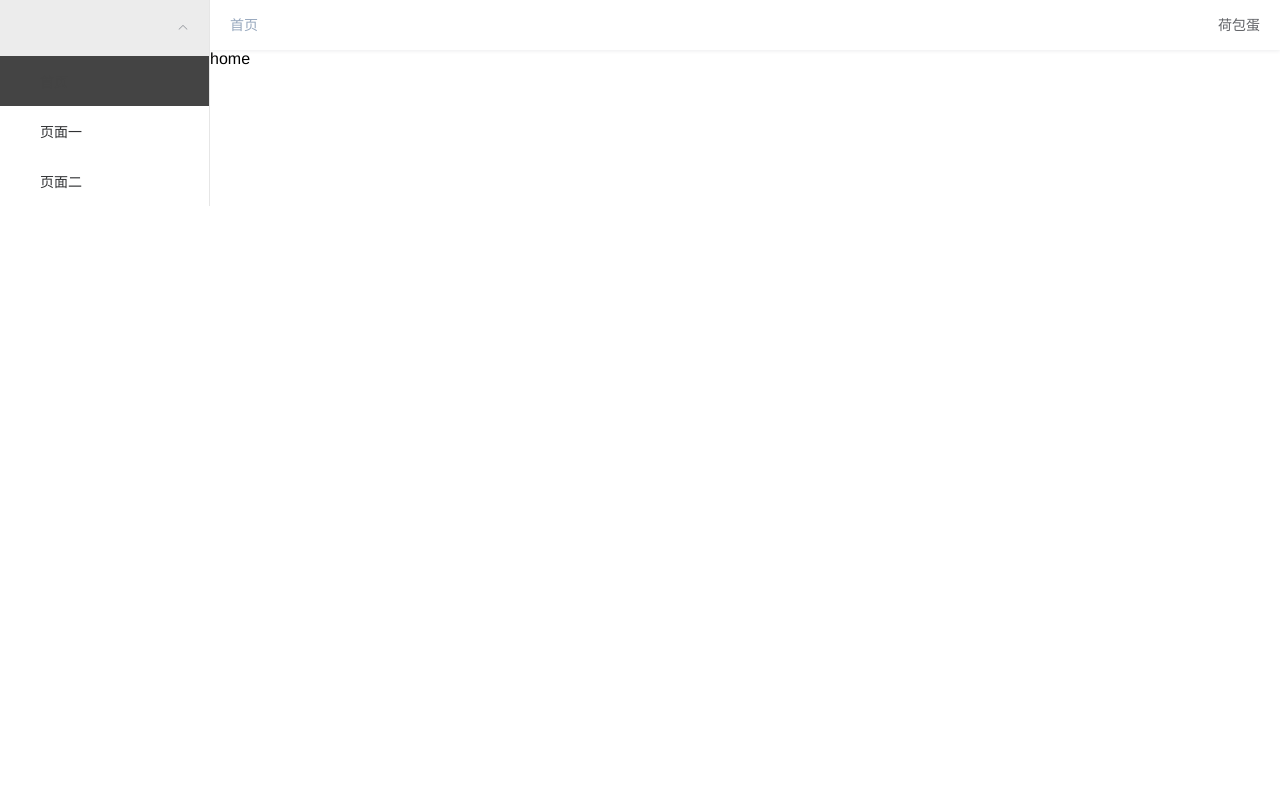
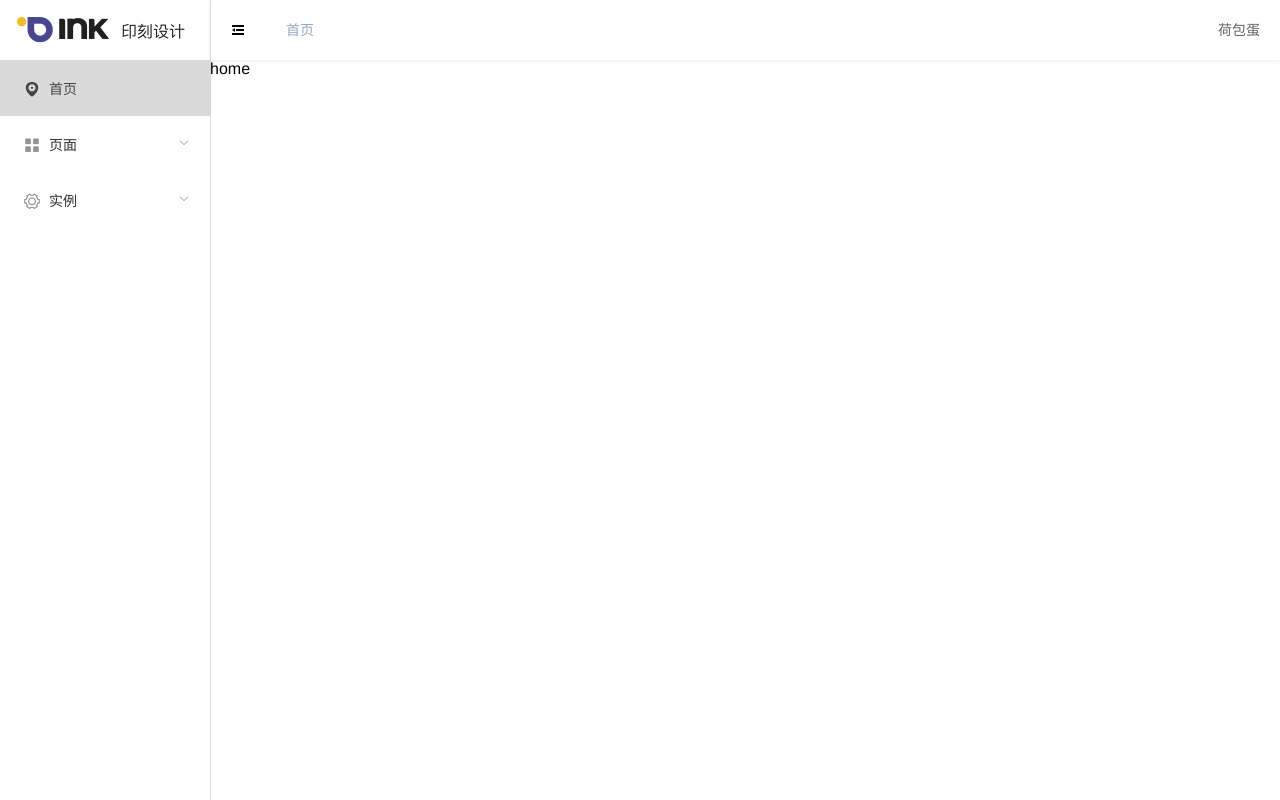
Before and after one commit to pinkqq/my-admin-template, a Vue app: page /home in a window 1280 px wide. Built offline with nearby package versions, Linux system fonts and the light colour scheme.

Commit message:
feat: update sidebar.

```diff
--- a/src/components/Breadcrumb/index.vue
+++ b/src/components/Breadcrumb/index.vue
@@ -67,15 +67,17 @@ export default {
 };
 </script>
 <style lang="scss" scoped>
+@import "@/styles/element-variables.scss";
+
 .app-breadcrumb.el-breadcrumb {
   display: inline-block;
   font-size: 14px;
-  line-height: 50px;
+  line-height: $navbarHeight;
   margin-left: 20px;
+  cursor: default;
 
   .no-redirect {
     color: #97a8be;
-    cursor: default;
   }
 }
 </style>
--- a/src/layout/components/AppMain.vue
+++ b/src/layout/components/AppMain.vue
@@ -11,14 +11,16 @@ export default {
 };
 </script>
 <style lang="scss" scoped>
+@import "@/styles/element-variables.scss";
+
 .app-main {
   /*50 = navbar  */
-  min-height: calc(100vh - 50px);
+  min-height: calc(100vh - #{$navbarHeight});
   width: 100%;
   position: relative;
   overflow: hidden;
 }
 .fixed-header + .app-main {
-  padding-top: 50px;
+  padding-top: $navbarHeight;
 }
 </style>
--- a/src/layout/components/Navbar.vue
+++ b/src/layout/components/Navbar.vue
@@ -1,9 +1,10 @@
 <template>
   <div class="navbar">
-    <!-- <el-radio-group v-model="isCollapse">
-      <el-radio-button :label="false">展开</el-radio-button>
-      <el-radio-button :label="true">收起</el-radio-button>
-    </el-radio-group> -->
+    <i
+      class="hamburger"
+      :class="isHideSidebar ? 'el-icon-s-unfold' : 'el-icon-s-fold'"
+      @click="toggleSidebar"
+    ></i>
     <breadcrumb class="breadcrumb-container" />
     <div class="right-menu">
       <el-dropdown>
@@ -28,6 +29,12 @@
 import Breadcrumb from "@/components/Breadcrumb";
 export default {
   name: "Navbar",
+  props: {
+    isHideSidebar: {
+      type: Boolean,
+      default: false
+    }
+  },
   components: { Breadcrumb },
   //   data() {
   //     return { isCollapse: true };
@@ -36,13 +43,18 @@ export default {
     logout() {
       // todo logout
       this.$router.push("/login");
+    },
+    toggleSidebar() {
+      this.$emit("toggleSidebar");
     }
   }
 };
 </script>
 <style lang="scss" scoped>
+@import "@/styles/element-variables.scss";
+
 .navbar {
-  height: 50px;
+  height: $navbarHeight;
   overflow: hidden;
   position: relative;
   background: #fff;
@@ -53,10 +65,25 @@ export default {
   float: left;
 }
 
+.hamburger {
+  float: left;
+  padding: 0 20px;
+  height: 100%;
+  font-size: 16px;
+  line-height: $navbarHeight;
+  cursor: pointer;
+  transition: background 0.3s;
+  -webkit-tap-highlight-color: transparent;
+
+  &:hover {
+    background: rgba(0, 0, 0, 0.025);
+  }
+}
+
 .right-menu {
   float: right;
   height: 100%;
-  line-height: 50px;
+  line-height: $navbarHeight;
   padding: 0 20px;
   cursor: pointer;
 }
--- a/src/layout/components/Sidebar/index.vue
+++ b/src/layout/components/Sidebar/index.vue
@@ -1,13 +1,18 @@
 <template>
   <div>
-    <!-- <el-radio-group v-model="isCollapse">
-      <el-radio-button :label="false">展开</el-radio-button>
-      <el-radio-button :label="true">收起</el-radio-button>
-    </el-radio-group> -->
+    <div class="sidebar-logo-container">
+      <router-link to="/" class="sidebar-logo">
+        <img
+          alt="logo-aside"
+          :src="
+            require('@/assets/' + (isCollapse ? 'logo-thumb.png' : 'logo.png'))
+          "
+        />
+      </router-link>
+    </div>
     <el-menu
       :default-active="activeMenu"
       :collapse="isCollapse"
-      :background-color="variables.menuBg"
       :text-color="variables.menuText"
       :active-text-color="variables.menuActiveText"
       :unique-opened="false"
@@ -29,10 +34,10 @@ import variables from "@/styles/element-variables.scss";
 import sidebarItem from "./sidebarItem";
 export default {
   name: "Sidebar",
+  props: { isCollapse: { type: Boolean, default: false } },
   components: { sidebarItem },
   data() {
     return {
-      isCollapse: false,
       variables: variables
     };
   },
@@ -51,3 +56,21 @@ export default {
   }
 };
 </script>
+<style lang="scss" scoped>
+.sidebar-logo-container {
+  display: flex;
+  justify-content: left;
+  align-items: center;
+  height: 60px;
+
+  .sidebar-logo {
+    // width: 150px;
+    height: 26px;
+    padding-left: 17px;
+
+    img {
+      height: 100%;
+    }
+  }
+}
+</style>
--- a/src/layout/components/Sidebar/sidebarItem.vue
+++ b/src/layout/components/Sidebar/sidebarItem.vue
@@ -12,12 +12,14 @@
         :index="resolvePath(onlyOneChild.path)"
         class="submenu-title-noDropdown"
       >
+        <i :if="onlyOneChild.meta.icon" :class="onlyOneChild.meta.icon"></i>
         <span slot="title">{{ onlyOneChild.meta.title }}</span>
       </el-menu-item>
     </template>
     <el-submenu v-else :index="resolvePath(item.path)">
-      <template slot="title">
-        <span v-if="item.meta">{{ item.meta.title }}</span>
+      <template v-if="item.meta" slot="title">
+        <i :if="item.meta.icon" :class="item.meta.icon"></i>
+        <span slot="title">{{ item.meta.title }}</span>
       </template>
       <sidebar-item
         v-for="child in item.children"
--- a/src/layout/index.vue
+++ b/src/layout/index.vue
@@ -1,9 +1,9 @@
 <template>
-  <div class="app-wrapper">
-    <sidebar class="sidebar-container" />
+  <div class="app-wrapper" :class="{ hideSidebar: isHideSidebar }">
+    <sidebar class="sidebar-container" :isCollapse="isHideSidebar" />
     <div class="main-container">
       <div class="fixed-header">
-        <navbar />
+        <navbar @toggleSidebar="toggleSidebar" :isHideSidebar="isHideSidebar" />
       </div>
       <app-main />
     </div>
@@ -13,7 +13,17 @@
 import { Navbar, Sidebar, AppMain } from "./components";
 export default {
   name: "Layout",
-  components: { Navbar, Sidebar, AppMain }
+  components: { Navbar, Sidebar, AppMain },
+  data() {
+    return {
+      isHideSidebar: false
+    };
+  },
+  methods: {
+    toggleSidebar() {
+      this.isHideSidebar = !this.isHideSidebar;
+    }
+  }
 };
 </script>
 <style lang="scss" scoped>
@@ -43,8 +53,9 @@ export default {
 
 .sidebar-container {
   transition: width 0.28s;
-  width: $sideBarWidth !important;
-  background-color: $menuBg;
+  width: $sideBarWidth;
+  box-shadow: 0 0 0 1px #dadada;
+  //   background-color: $menuBg;
   height: 100%;
   position: fixed;
   font-size: 0px;
@@ -54,4 +65,16 @@ export default {
   z-index: 1001;
   overflow: hidden;
 }
+
+.hideSidebar {
+  .main-container {
+    margin-left: 64px;
+  }
+  .fixed-header {
+    width: calc(100% - 64px);
+  }
+  .sidebar-container {
+    width: 64px;
+  }
+}
 </style>
--- a/src/router/index.js
+++ b/src/router/index.js
@@ -36,19 +36,47 @@ const routes = [
         path: "home",
         name: "home",
         component: () => import("@/views/home/index"),
-        meta: { title: "首页" }
-      },
+        meta: { title: "首页", icon: "el-icon-location" }
+      }
+    ]
+  },
+  {
+    path: "/page",
+    component: Layout,
+    redirect: "/page/01",
+    meta: { title: "页面", icon: "el-icon-menu" },
+    children: [
       {
-        path: "page01",
+        path: "01",
         name: "page01",
         component: () => import("@/views/page01/index"),
         meta: { title: "页面一" }
       },
       {
-        path: "page02",
+        path: "02",
         name: "page02",
         component: () => import("@/views/page02/index"),
         meta: { title: "页面二" }
+      }
+    ]
+  },
+  {
+    path: "/example",
+    component: Layout,
+    redirect: "/example/01",
+    meta: { title: "实例", icon: "el-icon-setting" },
+    children: [
+      {
+        path: "01",
+        name: "eg01",
+        component: () => import("@/views/page01/index"),
+        meta: { title: "实例一" }
+      },
+      {
+        path: "02",
+        name: "eg02",
+        component: () => import("@/views/page02/index"),
+        meta: { title: "实例二" }
       }
     ]
   }
--- a/src/styles/element-ui.scss
+++ b/src/styles/element-ui.scss
@@ -1,4 +1,24 @@
+@import "~element-ui/packages/theme-chalk/src/index";
+
 // cover some element-ui styles
+.el-menu {
+  height: 100%;
+  border: none;
+}
 .el-menu-item.is-active {
-  background-color: #444;
+  background-color: #dadada !important;
 }
+
+.el-menu--collapse .el-menu-item span,
+.el-menu--collapse .el-submenu .el-submenu__title span {
+  height: 0;
+  width: 0;
+  overflow: hidden;
+  visibility: hidden;
+  display: inline-block;
+}
+
+.el-menu--collapse .el-menu-item .el-submenu__icon-arrow,
+.el-menu--collapse .el-submenu .el-submenu__title .el-submenu__icon-arrow {
+  display: none;
+}
--- a/src/styles/element-variables.scss
+++ b/src/styles/element-variables.scss
@@ -4,18 +4,20 @@ $--color-primary: #444;
 /* 改变 icon 字体路径变量，必需 */
 $--font-path: "~element-ui/lib/theme-chalk/fonts";
 
+// navbar
+$navbarHeight: 60px;
+
 // sidebar
-$menuText: #909399;
+$menuText: #444;
 $menuActiveText: #444; //https://github.com/ElemeFE/element/issues/12951
-$menuBg: #fff;
 
 $sideBarWidth: 210px;
 
-@import "~element-ui/packages/theme-chalk/src/index";
+// @import "~element-ui/packages/theme-chalk/src/index";
 
 :export {
+  navbarHeight: $navbarHeight;
   menuText: $menuText;
   menuActiveText: $menuActiveText;
-  menuBg: $menuBg;
   sideBarWidth: $sideBarWidth;
 }
--- a/src/styles/index.scss
+++ b/src/styles/index.scss
@@ -1,6 +1,4 @@
 @import "~normalize.css/normalize.css";
-@import "./element-variables.scss";
-@import "./element-ui.scss";
 
 #app {
   width: 100vw;
@@ -54,3 +52,6 @@ div:focus {
     height: 0;
   }
 }
+
+@import "./element-variables.scss";
+@import "./element-ui.scss";
```
Also changed, not shown: src/assets/logo-thumb.png (added).
